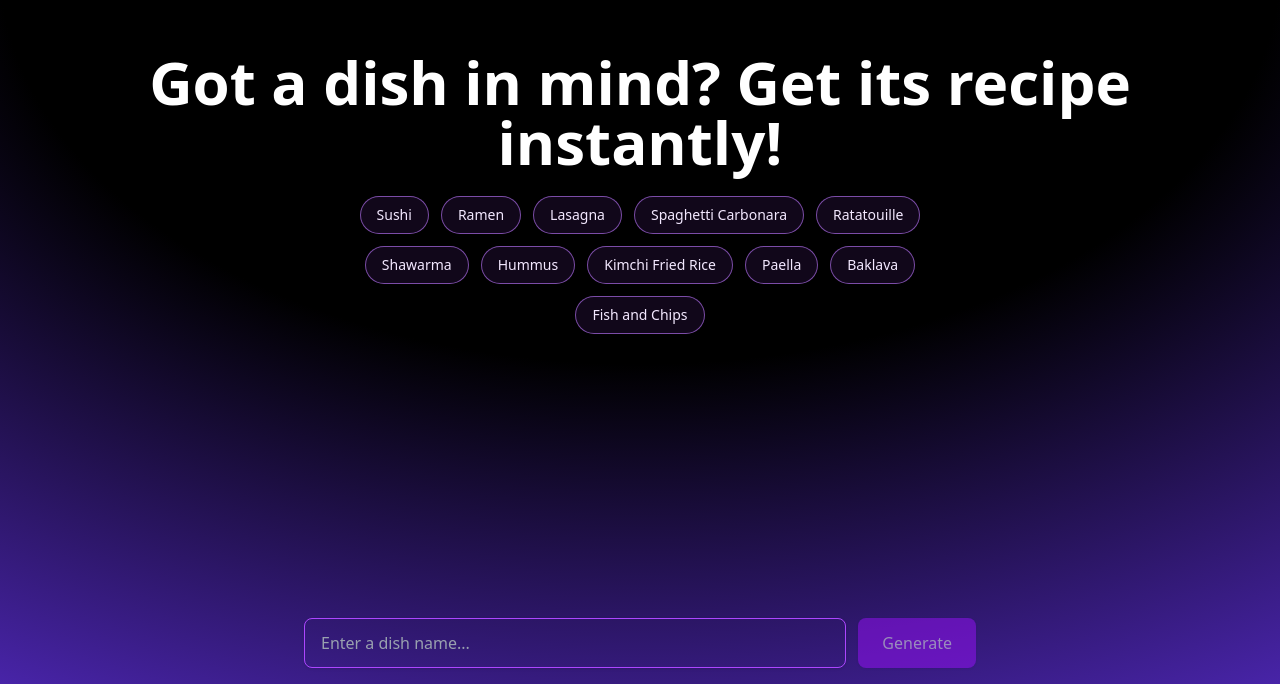
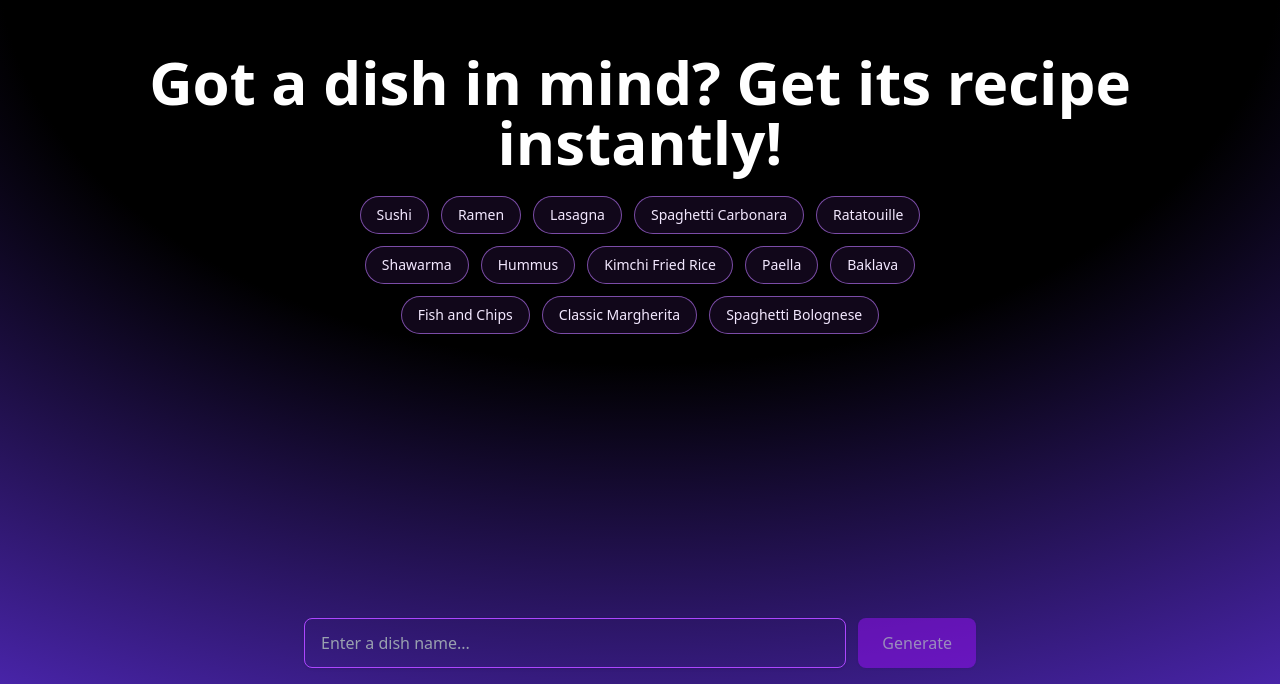
Before and after one commit to RudraNarayan2002/ai-recipe-generator, a Next.js app: page /aiRecipe in a window 1280 px wide. Shown: the part 116-800 px from the top of the page. Built offline with nearby package versions, Linux system fonts and the light colour scheme.

Commit message:
added food items

```diff
--- a/src/app/components/RecipeDisplay.tsx
+++ b/src/app/components/RecipeDisplay.tsx
@@ -24,6 +24,8 @@ export default function RecipeDisplay() {
     "Paella", // Spain
     "Baklava", // Turkey/Greece
     "Fish and Chips", // UK
+    "Classic Margherita",
+    "Spaghetti Bolognese",
   ];
 
   const handleSubmit = (e: React.FormEvent) => {
```
